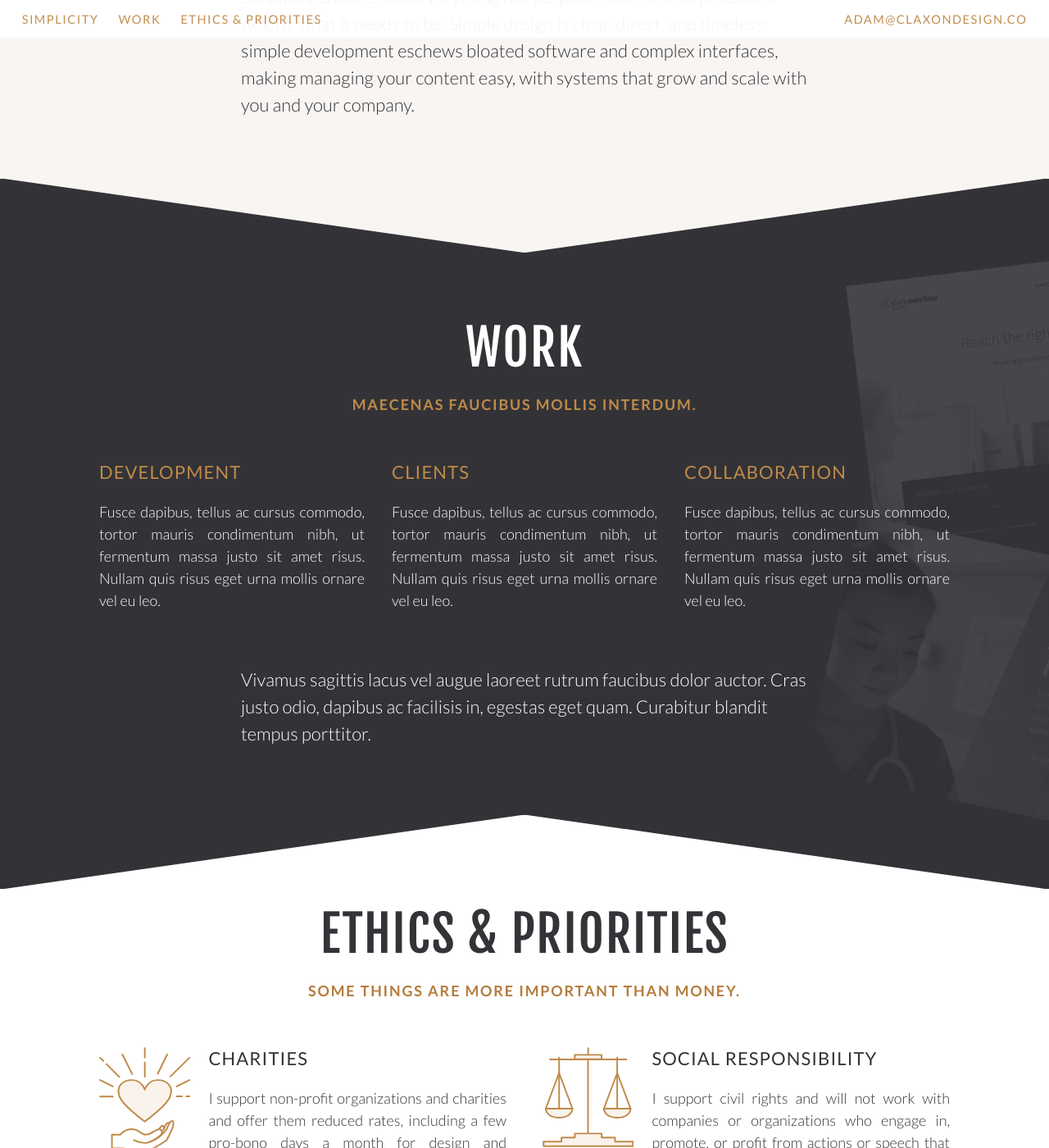
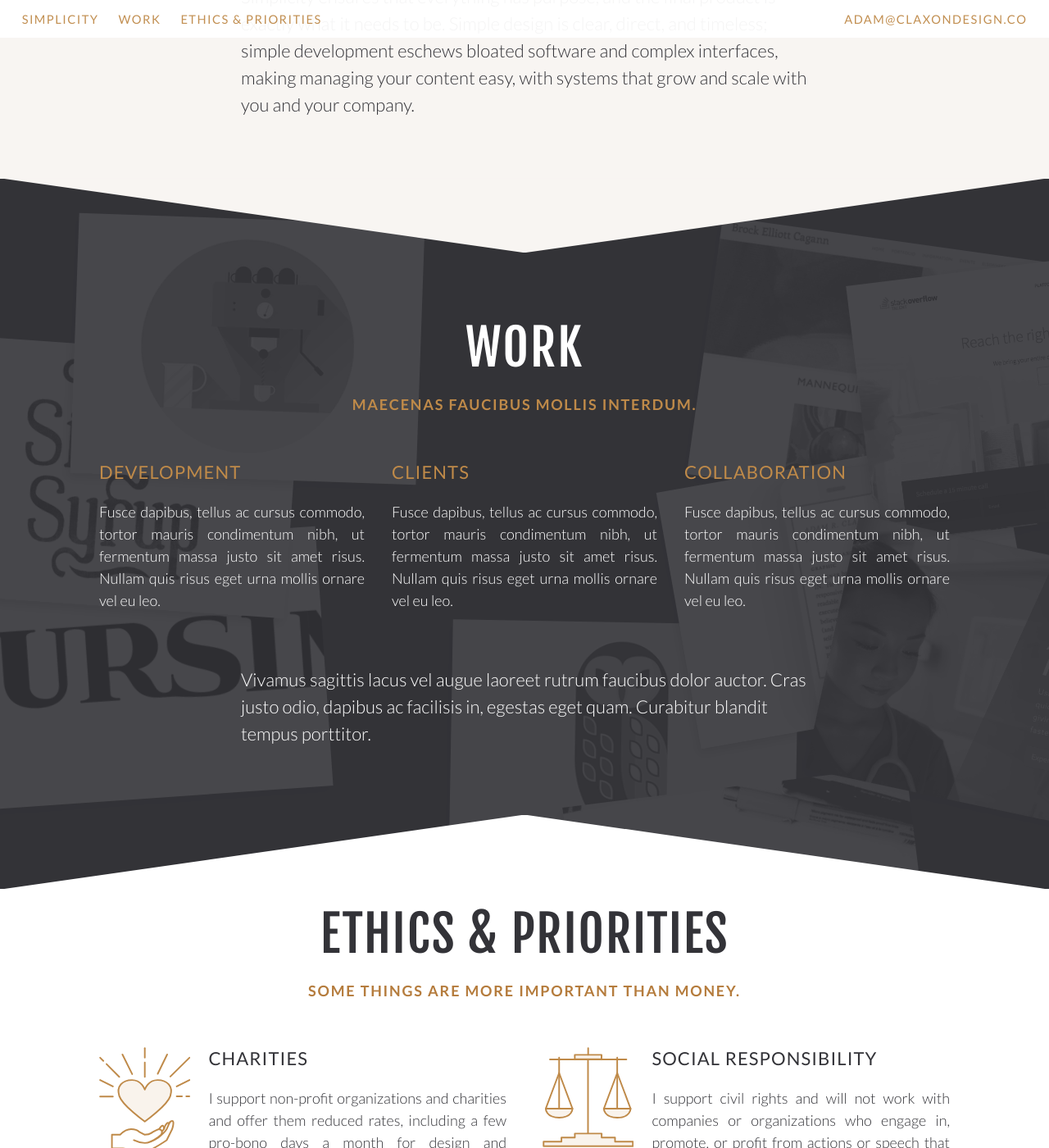
Before and after one commit to claxondesignco/claxondesignco.github.io, a Jekyll site: the page built from index.html, in a window 1280 px wide and 1400 px high, scrolled down 762 px. Shown: the whole window at 82% size. Built offline with Jekyll 4.4.1, drawn with Linux system fonts in a browser that asks for light colours.

Commit message:
Optimized images and removed jRibbble in favor of inserting images manually.

```diff
--- a/_includes/work.html
+++ b/_includes/work.html
@@ -8,24 +8,30 @@
     </li>
     <li>
       <ul class="shots-container">
+        <li class="shots--shot" aria="hidden" role="presentation">
+          <img src="assets/images/brock_cagann_site.png">
+        </li>
+        <li class="shots--shot" aria="hidden" role="presentation">
+          <img src="assets/images/css-iphone.png">
+        </li>
+        <li class="shots--shot" aria="hidden" role="presentation">
+          <img src="assets/images/ursimian.png">
+        </li>
+        <li class="shots--shot" aria="hidden" role="presentation">
+          <img src="assets/images/ursimian_sketch_1x.jpg">
+        </li>
+        <li class="shots--shot" aria="hidden" role="presentation">
+          <img src="assets/images/simplesyrup_1x.png">
+        </li>
+        <li class="shots--shot" aria="hidden" role="presentation">
+          <img src="assets/images/espresso_machine.png">
+        </li>
+        <li class="shots--shot" aria="hidden" role="presentation">
+          <img src="assets/images/owl_1x.png">
+        </li>
       </ul>
     </li>
   </ul>
-  <script src="/js/jribbble.min.js"></script>
-  <script>
-    $.jribbble.setToken('34672c6e4f58bbfcfedf4bca7142d7f83ba84103bb38b13476ab928a4c55bdaa');
-    $.jribbble.users('adamclaxon').shots('hidpi').then(function(shots) {
-      var html = [];
-
-      shots.forEach(function(shot) {
-        html.push('<li class="shots--shot" aria="hidden" role="presentation">');
-        html.push('<img src="' + shot.images.normal + '">');
-        html.push('</li>');
-      });
-
-      $('.shots-container').html(html.join(''));
-    });
-  </script>
   <header class="section__header">
     <h2 class="section__headline" id="work">Work</h2>
     <p class="section__subhead">Maecenas faucibus mollis interdum.</p>
--- a/_sass/_work.sass
+++ b/_sass/_work.sass
@@ -98,15 +98,6 @@
     position: absolute
 
     &:nth-of-type(1)
-      top: ms(5)
-      transform: rotate(-5deg)
-      display: none
-      visibility: hidden
-
-      @include medium
-        width: 16%
-
-    &:nth-of-type(3)
       top: ms(7)
       right: 0
       transform: rotate(8deg)
@@ -114,7 +105,7 @@
       @include medium
         width: 15%
 
-    &:nth-of-type(4)
+    &:nth-of-type(2)
       bottom: ms(12)
       right: ms(3)
       transform: rotate(-10deg)
@@ -122,7 +113,7 @@
       @include medium
         width: 13%
 
-    &:nth-of-type(5)
+    &:nth-of-type(3)
       bottom: 31%
       left: -2%
       transform: rotate(-4deg)
@@ -133,7 +124,15 @@
       @include big
         bottom: ms(9)
 
-    &:nth-of-type(7)
+    &:nth-of-type(4)
+      bottom: -5%
+      right: 12%
+      transform: rotate(-7deg)
+
+      @include big
+        bottom: -22%
+
+    &:nth-of-type(5)
       top: ms(12)
       left: -5%
       transform: rotate(4deg)
@@ -141,7 +140,7 @@
       @include medium
         width: 14.285714286%
 
-    &:nth-of-type(8)
+    &:nth-of-type(6)
       top: ms(5)
       left: ms(8)
       transform: rotate(2deg)
@@ -149,18 +148,7 @@
       @include medium
         width: 19%
 
-    &:nth-of-type(10)
-      top: ms(8)
-      right: 14%
-      transform: rotate(-3deg)
-      z-index: -7
-      display: none
-      visibility: hidden
-
-      @include medium
-        width: 14%
-
-    &:nth-of-type(12)
+    &:nth-of-type(7)
       bottom: 1%
       right: 24%
       transform: rotate(1deg)
@@ -168,35 +156,3 @@
 
       @include medium
         width: 16%
-
-    &:nth-of-type(2)
-      bottom: -22%
-      left: 20%
-      transform: rotate(4deg)
-      display: none
-      visibility: hidden
-
-    &:nth-of-type(6)
-      bottom: -5%
-      right: 12%
-      transform: rotate(-7deg)
-
-      @include big
-        bottom: -22%
-
-    &:nth-of-type(9)
-      bottom: -30%
-      left: -8%
-      transform: rotate(-12deg)
-      z-index: -8
-      display: none
-      visibility: hidden
-
-    &:nth-of-type(11)
-      bottom: -2%
-      right: -40%
-      transform: rotate(7deg)
-      z-index: -8
-
-      @include big
-        bottom: -33%
```
Also changed, not shown: assets/images/brock_cagann_site.png (added), assets/images/css-iphone.png (added), assets/images/espresso_machine.png (added), assets/images/owl_1x.png (added), assets/images/simplesyrup_1x.png (added), assets/images/ursimian.png (added), assets/images/ursimian_sketch_1x.jpg (added), js/jribbble.min.js (deleted).
